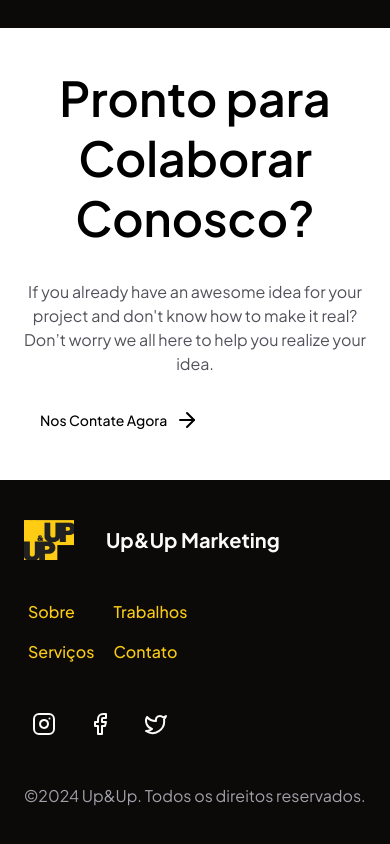
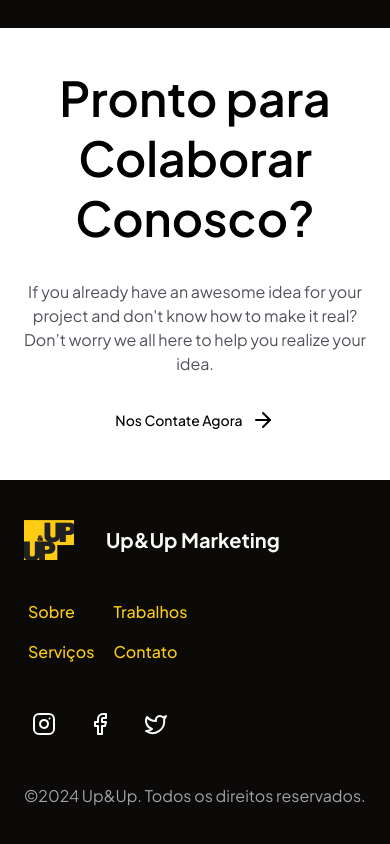
Before and after one commit to joaorodrs/up-up, a Next.js app: page / in a window 390 px wide. Shown: the part 4954-5798 px from the top of the page. Built offline with nearby package versions, Linux system fonts and the light colour scheme.

Commit message:
fix: fixes home page

```diff
--- a/app/page.tsx
+++ b/app/page.tsx
@@ -133,7 +133,7 @@ export default function Home() {
         <h1 className="text-5xl font-semibold leading-tight text-black text-center md:text-8xl md:leading-tight md:text-left">
           Pronto para Colaborar Conosco?
         </h1>
-        <div>
+        <div className="flex flex-col items-center md:items-start">
           <h2 className="mb-6 text-zinc-600 text-center mt-8 md:text-2xl md:text-left md:w-[50%]">
             {"If you already have an awesome idea for your project and don't know how to make it real? Don’t worry we all here to help you realize your idea."}
           </h2>
```
